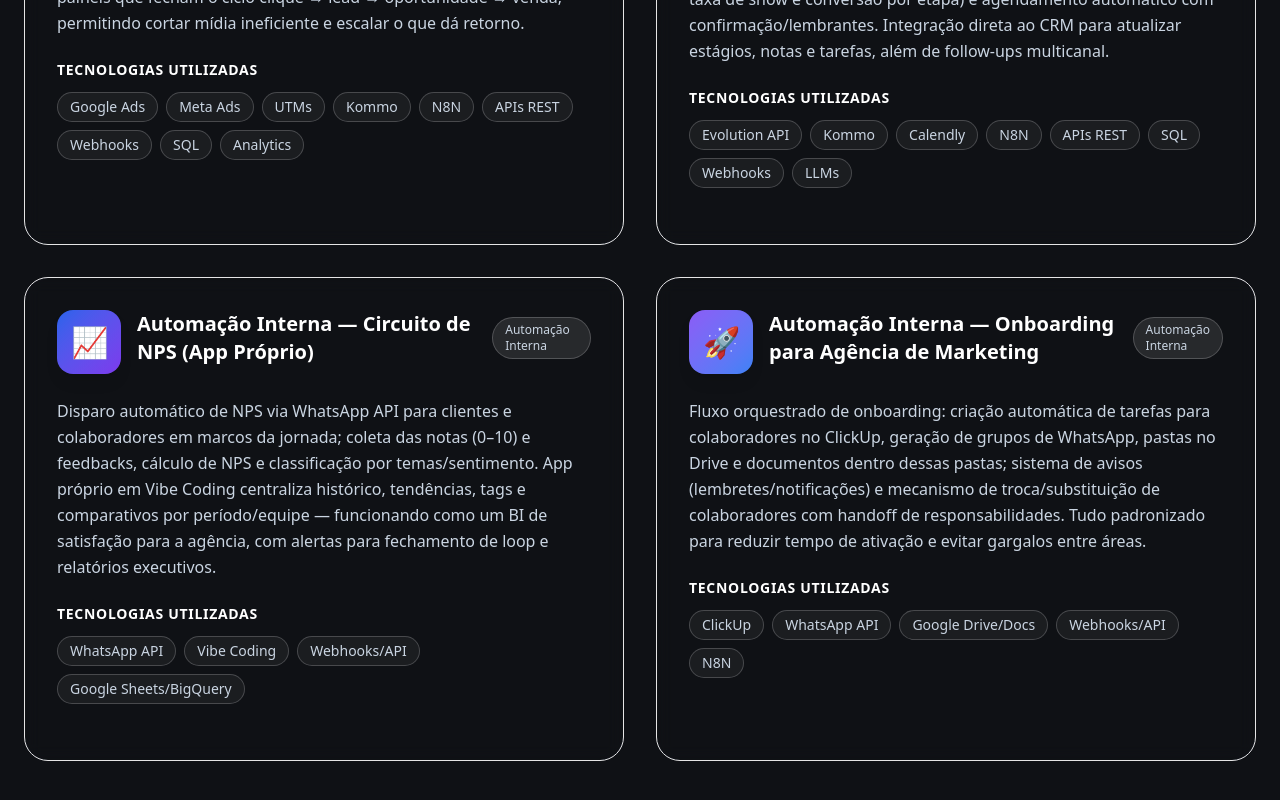
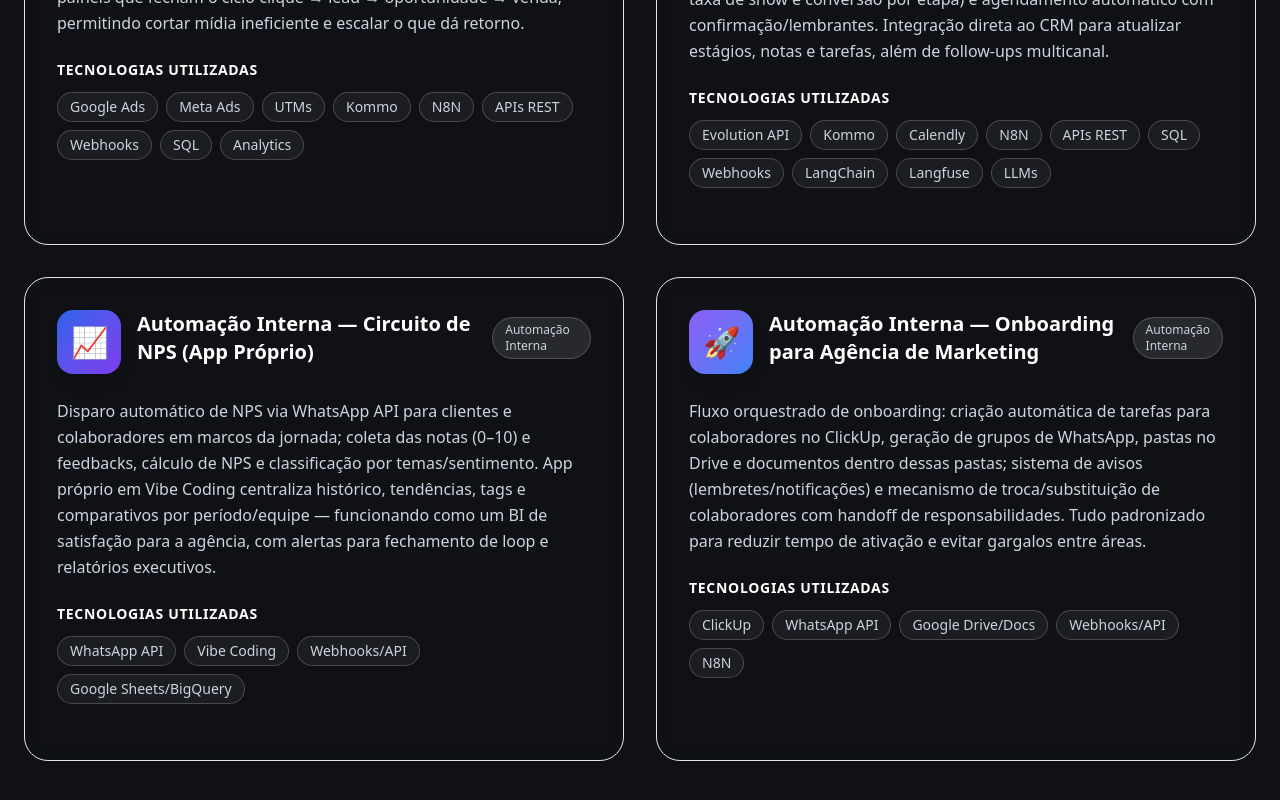
Before and after one commit to LucioMi/portifolio, a Next.js app: page / in a window 1280 px wide. Shown: the part 6897-7697 px from the top of the page. Built offline with nearby package versions, Linux system fonts and the light colour scheme.

Commit message:
Adicionar LangChain e Langfuse nas Tecnologias do card SDR/Closer na seção Projetos

```diff
--- a/src/components/Showcase.tsx
+++ b/src/components/Showcase.tsx
@@ -57,6 +57,8 @@
         "APIs REST",
         "SQL",
         "Webhooks",
+        "LangChain",
+        "Langfuse",
         "LLMs"
       ],
       icon: "🤝",
```
